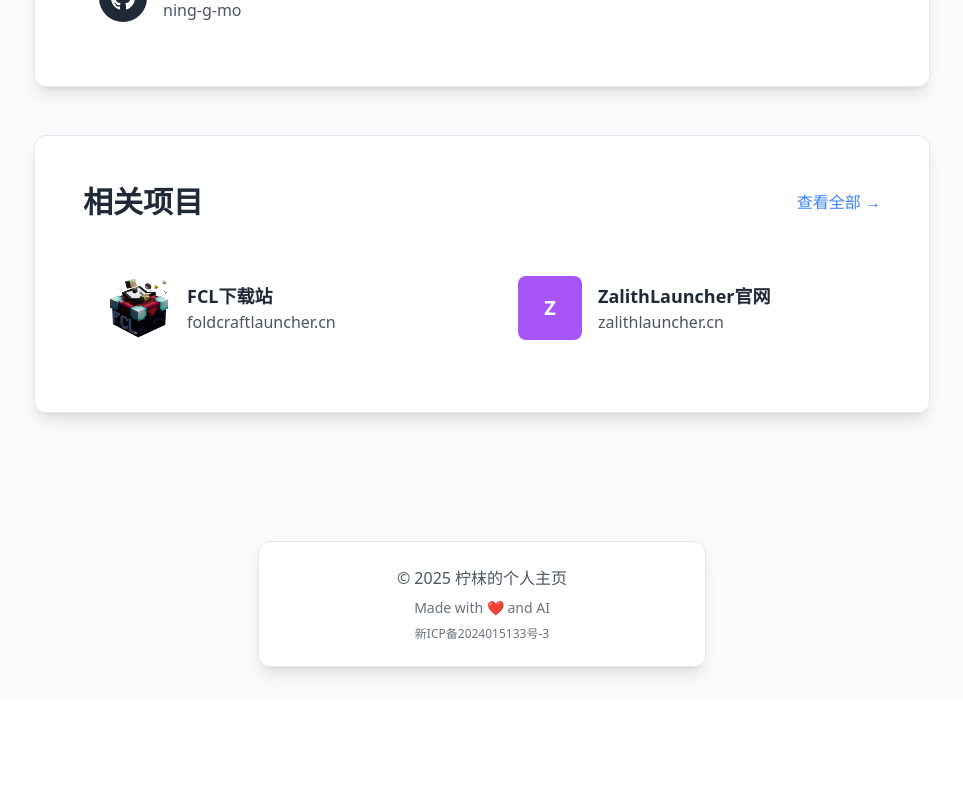
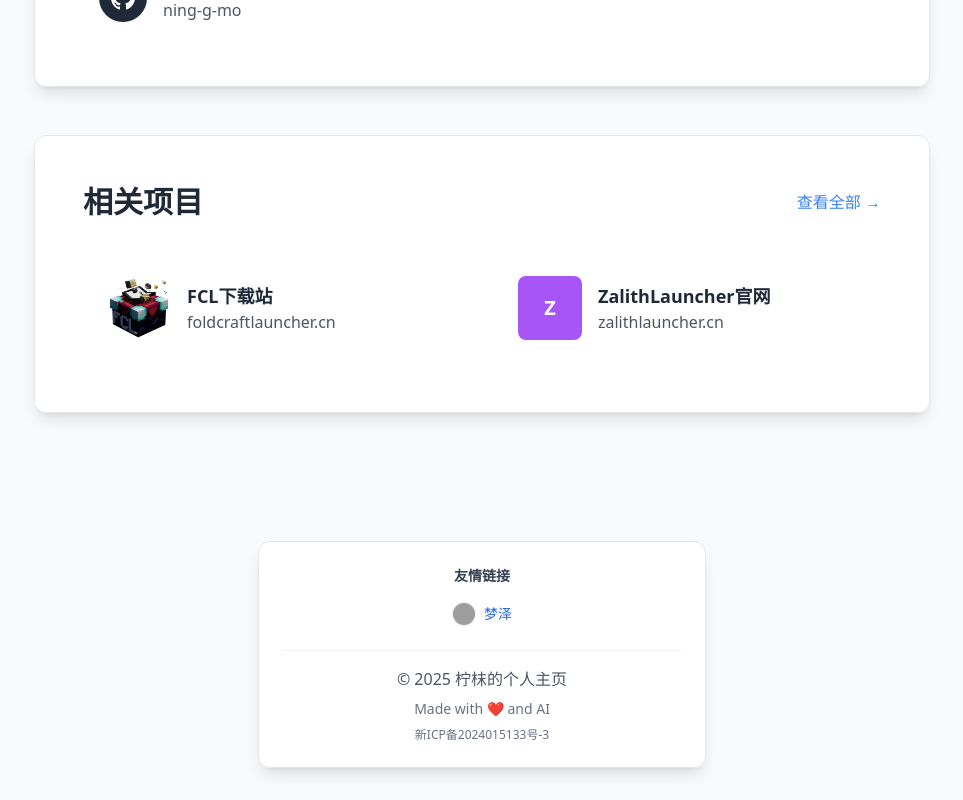
Before and after one commit to ning-g-mo/lemwood-nev, a Vue app in the folder mc-nav/: page / in a window 1280 px wide. Shown: the part 948-1748 px from the top of the page, without its empty margins (158-1121 px from the left). Before the commit the page ends 1647 px from the top, so only its background shows below. Built offline with nearby package versions, Linux system fonts and the light colour scheme; grey boxes are pictures that could not be loaded.

Commit message:
修复错误的链接并添加友情链接

```diff
--- a/mc-nav/src/App.vue
+++ b/mc-nav/src/App.vue
@@ -319,7 +319,7 @@
                 </a>
 
                 <a
-                  href="https://www.minebbs.com/resources/geysermenu.8893/"
+                  href="https://www.minebbs.com/resources/geysermenu-geyser.10502/"
                   target="_blank"
                   class="glass-card p-6 link-hover block bg-white/10 dark:bg-black/10"
                 >
@@ -345,7 +345,7 @@
                 </a>
 
                 <a
-                  href="https://www.minebbs.com/resources/bellcommand.8721/"
+                  href="https://www.minebbs.com/resources/bellcommand.10134/"
                   target="_blank"
                   class="glass-card p-6 link-hover block bg-white/10 dark:bg-black/10"
                 >
@@ -371,7 +371,7 @@
                 </a>
 
                 <a
-                  href="https://www.minebbs.com/resources/1-21-4-yc-leaves-tpa-home.8438/"
+                  href="https://www.minebbs.com/resources/yc-leaves-tpa-home.9012/"
                   target="_blank"
                   class="glass-card p-6 link-hover block bg-white/10 dark:bg-black/10"
                 >
@@ -397,7 +397,7 @@
                 </a>
 
                 <a
-                  href="https://www.minebbs.com/resources/huskhomesform-huskhomes.9003/"
+                  href="https://www.minebbs.com/resources/huskhomesform-huskhomes.10836/"
                   target="_blank"
                   class="glass-card p-6 link-hover block bg-white/10 dark:bg-black/10"
                 >
@@ -423,7 +423,7 @@
                 </a>
 
                 <a
-                  href="https://www.minebbs.com/resources/tpagui-tpa-gui.9002/"
+                  href="https://www.minebbs.com/resources/tpagui-tpa-gui.10835/"
                   target="_blank"
                   class="glass-card p-6 link-hover block bg-white/10 dark:bg-black/10"
                 >
@@ -449,7 +449,7 @@
                 </a>
 
                 <a
-                  href="https://www.minebbs.com/resources/worldaliasvariables.8969/"
+                  href="https://www.minebbs.com/resources/worldaliasvariables.10485/"
                   target="_blank"
                   class="glass-card p-6 link-hover block bg-white/10 dark:bg-black/10"
                 >
@@ -593,6 +593,21 @@
     <!-- 页脚 -->
     <footer class="text-center py-8 mt-16">
       <div class="glass-card max-w-md mx-auto p-6">
+        <!-- 友情链接 -->
+        <div class="mb-4 pb-4 border-b border-gray-300/30 dark:border-gray-600/30">
+          <h3 class="text-sm font-semibold text-gray-700 dark:text-gray-300 mb-2">友情链接</h3>
+          <div class="flex justify-center">
+            <a href="https://mengze.vip" target="_blank"
+               class="inline-flex items-center px-3 py-2 text-sm text-blue-600 dark:text-blue-400 hover:text-blue-800 dark:hover:text-blue-300 transition-colors duration-200 hover:underline rounded-lg hover:bg-blue-50 dark:hover:bg-blue-900/20">
+              <img src="https://cdn.zeart.ink/gh/YShenZe/Blog-Static-Resource@main/images/202508091754715429589-27c40fedf962afbafbf31a7a06cd137b.jpg"
+                   alt="梦泽头像"
+                   class="w-6 h-6 rounded-full mr-2 border border-gray-200 dark:border-gray-600"
+                   loading="lazy">
+              梦泽
+            </a>
+          </div>
+        </div>
+
         <p class="text-gray-600 dark:text-gray-400">
           © 2025 柠枺的个人主页
         </p>
```
